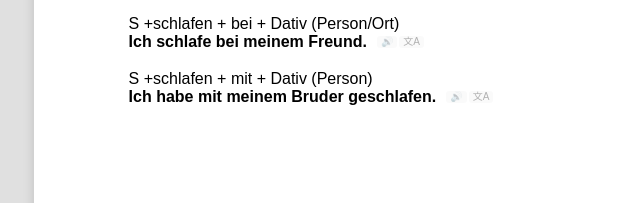
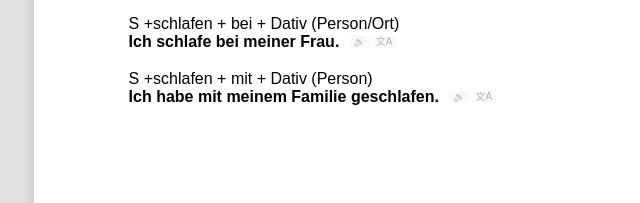
Before and after one commit to fuadnassar/german, a plain HTML site: page 16.html in a window 1280 px wide. Shown: the part 856-1059 px from the top of the page, 209-849 px from the left. Drawn offline with Linux system fonts and the light colour scheme.

Commit message:
Update 16.html

```diff
--- a/16.html
+++ b/16.html
@@ -148,20 +148,20 @@
             <span style="font-size: 12.00pt; font-family: sans-serif; color: #000000; font-weight: normal;">S +schlafen + bei + Dativ (Person/Ort)</span>
         </div>
         <div class="line-container" style="position: absolute; left: 70.80pt; top: 650.75pt; height: 15.60pt; display: flex; align-items: center; gap: 4px; white-space: nowrap;">
-            <span style="font-size: 12.00pt; font-family: sans-serif; color: #000000; font-weight: bold;">Ich schlafe bei meinem Freund.</span>
+            <span style="font-size: 12.00pt; font-family: sans-serif; color: #000000; font-weight: bold;">Ich schlafe bei meiner Frau.</span>
             <div class="btn-group">
-                <button class="action-btn speak-btn" data-speak="Ich schlafe bei meinem Freund." onclick="speakText(this.dataset.speak, this)" title="استماع (ElevenLabs)">🔊</button>
-                <button class="action-btn translate-btn" data-full="Ich schlafe bei meinem Freund." onclick="translateText(this.dataset.full)" title="ترجمة عربية">文A</button>
+                <button class="action-btn speak-btn" data-speak="Ich schlafe bei meiner Frau." onclick="speakText(this.dataset.speak, this)" title="استماع (ElevenLabs)">🔊</button>
+                <button class="action-btn translate-btn" data-full="Ich schlafe bei meiner Frau." onclick="translateText(this.dataset.full)" title="ترجمة عربية">文A</button>
             </div>
         </div>
         <div class="line-container" style="position: absolute; left: 70.80pt; top: 678.35pt; height: 15.60pt; display: flex; align-items: center; white-space: nowrap;">
             <span style="font-size: 12.00pt; font-family: sans-serif; color: #000000; font-weight: normal;">S +schlafen + mit + Dativ (Person)</span>
         </div>
         <div class="line-container" style="position: absolute; left: 70.80pt; top: 692.03pt; height: 15.60pt; display: flex; align-items: center; gap: 4px; white-space: nowrap;">
-            <span style="font-size: 12.00pt; font-family: sans-serif; color: #000000; font-weight: bold;">Ich habe mit meinem Bruder geschlafen.</span>
+            <span style="font-size: 12.00pt; font-family: sans-serif; color: #000000; font-weight: bold;">Ich habe mit meinem Familie geschlafen.</span>
             <div class="btn-group">
-                <button class="action-btn speak-btn" data-speak="Ich habe mit meinem Bruder geschlafen." onclick="speakText(this.dataset.speak, this)" title="استماع (ElevenLabs)">🔊</button>
-                <button class="action-btn translate-btn" data-full="Ich habe mit meinem Bruder geschlafen." onclick="translateText(this.dataset.full)" title="ترجمة عربية">文A</button>
+                <button class="action-btn speak-btn" data-speak="Ich habe mit meinem Familie geschlafen." onclick="speakText(this.dataset.speak, this)" title="استماع (ElevenLabs)">🔊</button>
+                <button class="action-btn translate-btn" data-full="Ich habe mit meinem Familie geschlafen." onclick="translateText(this.dataset.full)" title="ترجمة عربية">文A</button>
             </div>
         </div>
     </div>
```
